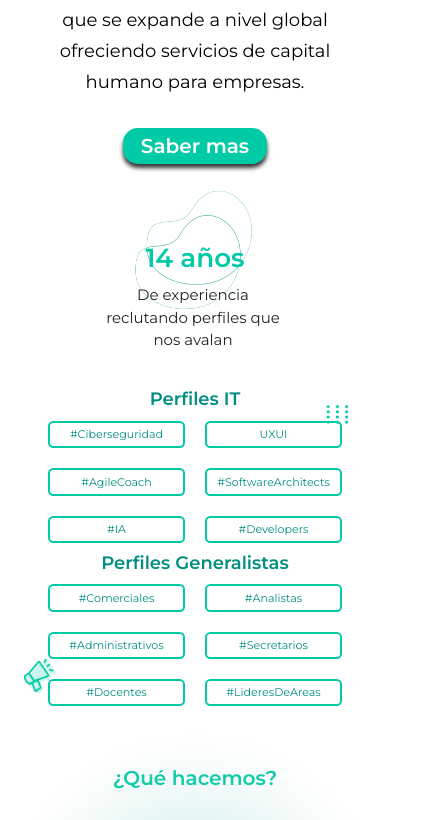
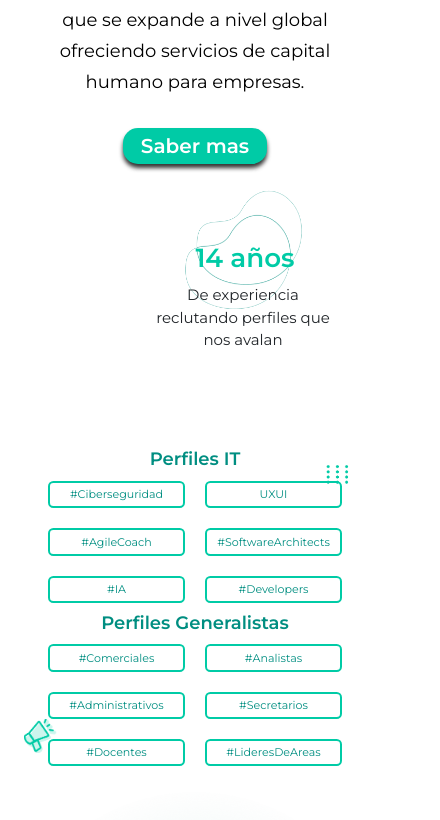
Before and after one commit to ChristianMagallanes24/proyectodaniela, a React (Create React App) app: page / in a window 390 px wide. Shown: the part 847-1667 px from the top of the page, 440 px wide, since content can reach past the window. Built offline with nearby package versions, Linux system fonts and the light colour scheme.

Commit message:
responsive de inicio y contacto

```diff
--- a/src/components/Contacto/_Contacto.scss
+++ b/src/components/Contacto/_Contacto.scss
@@ -2,21 +2,35 @@
 
 .contacto-body {
   display: flex;
-  gap: 60px;
+  justify-content: space-around;
   align-items: center;
   width: 100%;
 
+  @include tablet2 {
+    justify-content: space-around;
+    gap: 0px;
+    width: 90%;
+  }
+
   @include tablet {
+    justify-content: space-around;
     gap: 0px;
     width: 100%;
+    margin: 0px;
   }
 
   @include mobile {
     gap: 0px;
+    justify-content: space-around;
     height: 300px;
+    margin: 0px;
     margin-top: 40px;
   }
   .contacto-vector {
+    img {
+      width: 98%;
+    }
+
     @include tablet {
       display: none;
     }
@@ -117,7 +131,7 @@
   }
   .contacto-img {
     height: 683px;
-    width: 534px;
+    width: 400px;
     object-fit: cover;
     margin-top: 65px;
 
@@ -135,6 +149,7 @@
     @include mobile {
       display: inline-flex;
       margin-bottom: 120px;
+      margin-right: 70px;
     }
   }
   .footer-iconos-mail {
@@ -143,6 +158,7 @@
     }
     @include mobile {
       margin-left: 150px;
+      height: 100px;
     }
   }
   .icons {
--- a/src/components/Footer/Footer.scss
+++ b/src/components/Footer/Footer.scss
@@ -125,17 +125,15 @@
 
   @include tablet {
     height: 120px;
-    width: 100%;
   }
 
   @include tablet2 {
     height: 120px;
-    width: 100%;
   }
 
   @include mobile {
-    width: 100%;
     height: 94px;
+    justify-content: center;
   }
 
   .logo {
--- a/src/components/Nosotros/_Nosotros.scss
+++ b/src/components/Nosotros/_Nosotros.scss
@@ -33,6 +33,22 @@
       align-items: center;
       gap: 14px;
       flex-shrink: 0;
+
+      @include tablet {
+        position: absolute;
+        width: 100%;
+        height: auto;
+        margin-top: 700px; // Mueve el contenedor hacia arriba
+        z-index: 2;
+      }
+
+      @include tablet2 {
+        position: absolute;
+        width: 100%;
+        height: auto;
+        margin-top: 700px; // Mueve el contenedor hacia arriba
+        z-index: 2;
+      }
 
       @include mobile {
         position: absolute;
@@ -114,12 +130,26 @@
     gap: 10px;
     flex-shrink: 0;
     border-radius: 50px;
+
+    @include tablet {
+      margin-top: 60px;
+      margin-bottom: 30px;
+    }
+    @include tablet2 {
+      margin-top: 60px;
+      margin-bottom: 30px;
+    }
     @include mobile {
       display: none;
     }
     .nosotros-img {
       width: 100%;
       border-radius: 50px;
+
+      @include tablet2 {
+        width: 90%;
+        margin-top: 70px;
+      }
     }
   }
 }
@@ -129,10 +159,20 @@
   text-align: center;
   font-feature-settings: "clig" off, "liga" off;
   font-family: Montserrat;
-
-  gap: 20px;
+  justify-content: space-between;
   margin-top: 30px;
   margin-bottom: 50px;
+
+  @include tablet {
+    flex-direction: column;
+    justify-content: center;
+    margin-top: 230px;
+  }
+
+  @include tablet2 {
+    flex-direction: column;
+    margin-top: 230px;
+  }
 
   @include mobile {
     flex-direction: column;
@@ -143,8 +183,21 @@
 
   .nosotros-numeros {
     position: relative;
-    width: 336px;
-    height: 232px;
+    width: 290px;
+    height: 140px;
+
+    margin-left: 50px;
+
+    @include tablet {
+      width: 100%;
+      height: 200px;
+      margin-bottom: 150px;
+    }
+    @include tablet2 {
+      width: 100%;
+      height: 150px;
+      margin-bottom: 150px;
+    }
     @include mobile {
       width: 100%;
       height: 150px;
@@ -154,10 +207,19 @@
     img {
       position: absolute;
       top: 0;
-      left: 50%;
+      left: 70%;
       transform: translateX(-50%);
-      width: 80%; // Reducir el ancho de la imagen al 80% del contenedor
+
       z-index: 1; // Coloca la imagen detrás del contenido
+
+      @include tablet {
+        width: 50%;
+        left: 50%;
+      }
+      @include tablet2 {
+        width: 40%;
+      }
+
       @include mobile {
         margin-top: 30px; // Mueve la imagen hacia arriba para que quede detrás del contenido
         z-index: -1; // Coloca la imagen detrás del contenido
@@ -168,13 +230,21 @@
       width: 250px;
       position: absolute; // Posicionamos los años de manera absoluta
       z-index: 1; // Superponemos los años sobre la imagen
-      top: 115%; // Ajustamos el posicionamiento vertical al centro
-      left: 50%; // Ajustamos el posicionamiento horizontal al centro
+      top: 90%; // Ajustamos el posicionamiento vertical al centro
+      left: 70%; // Ajustamos el posicionamiento horizontal al centro
       transform: translate(-50%, -50%); // Centramos los años
       font-size: 47.45px;
       font-style: normal;
       font-weight: 600;
       color: var(--Colores-diseo-alta-Color-Primario, #00cba6);
+
+      @include tablet {
+        font-size: 43px;
+        left: 50%;
+      }
+      @include tablet2 {
+        font-size: 40px;
+      }
 
       @include mobile {
         font-size: 26.2px;
@@ -184,9 +254,22 @@
     .nosotros-numeros-descripcion {
       position: absolute; // Posicionamos la descripción de manera absoluta
       z-index: 1; // Colocamos la descripción debajo de todo
-      top: 135%; // Ajustamos la posición al fondo del contenedor
-      left: 0;
+      top: 110%; // Ajustamos la posición al fondo del contenedor
+      margin-left: 10px;
       font-size: 25.63px;
+      width: 250px;
+
+      @include tablet {
+        font-size: 25px;
+        width: 300px;
+        left: 25%;
+      }
+
+      @include tablet2 {
+        font-size: 23px;
+        width: 300px;
+        left: 35%;
+      }
 
       @include mobile {
         font-size: 15px;
@@ -194,18 +277,26 @@
         height: 86px;
         margin-left: 100px;
         top: 110%;
+        left: 0%;
       }
     }
   }
   .nosotros-puestos {
-    width: 1000px;
-
     padding-top: 40px;
 
     position: relative;
     display: flex;
     flex-direction: column;
     align-items: center;
+
+    @include tablet {
+      width: 700px;
+      margin-top: 60px;
+    }
+
+    @include tablet2 {
+      width: 100%;
+    }
 
     @include mobile {
       width: 100%;
@@ -214,6 +305,11 @@
 
     .nosotros-puestos-arriba .nosotros-puestos-abajo {
       margin-bottom: 70px;
+      @include tablet2 {
+        flex-direction: row;
+        flex-wrap: wrap;
+      }
+
       @include mobile {
         flex-direction: row;
         flex-wrap: wrap;
@@ -300,7 +396,7 @@
   position: relative;
   justify-content: center;
   display: flex;
-
+  flex-wrap: wrap;
   align-items: center;
   font-feature-settings: "clig" off, "liga" off;
   font-family: Montserrat;
@@ -320,6 +416,11 @@
       width: 180px;
       height: 140px;
       object-fit: cover;
+
+      @include tablet2 {
+        display: none;
+      }
+
       @include mobile {
         display: none;
       }
@@ -421,7 +522,11 @@
     align-content: center;
     gap: 33px;
     flex-wrap: wrap;
-
+    @include tablet2 {
+      flex-direction: column;
+      gap: 10px;
+      width: 218.25px;
+    }
     @include mobile {
       flex-direction: column;
       gap: 0px;
@@ -440,6 +545,7 @@
       font-weight: 700;
       line-height: 39.06px;
       /* 100% */
+
       @include mobile {
         flex-shrink: 0;
         font-size: 10.99px;
```
